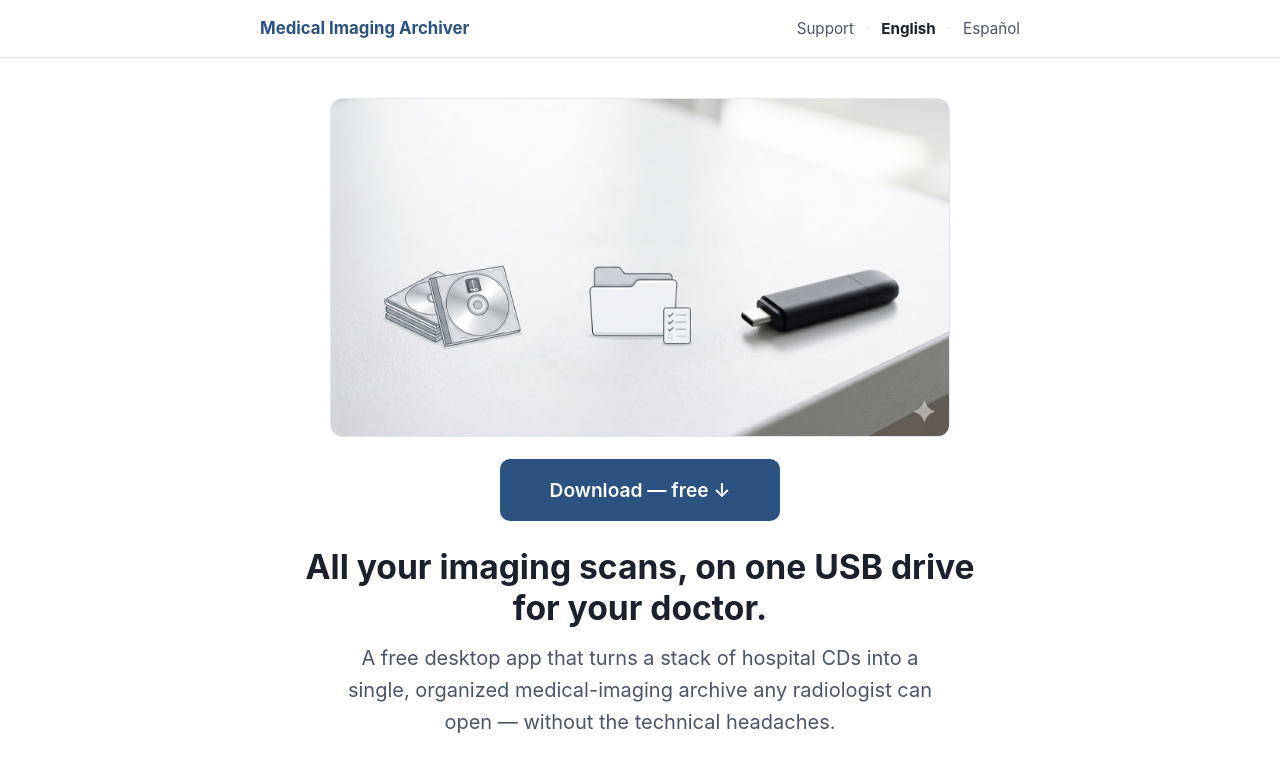
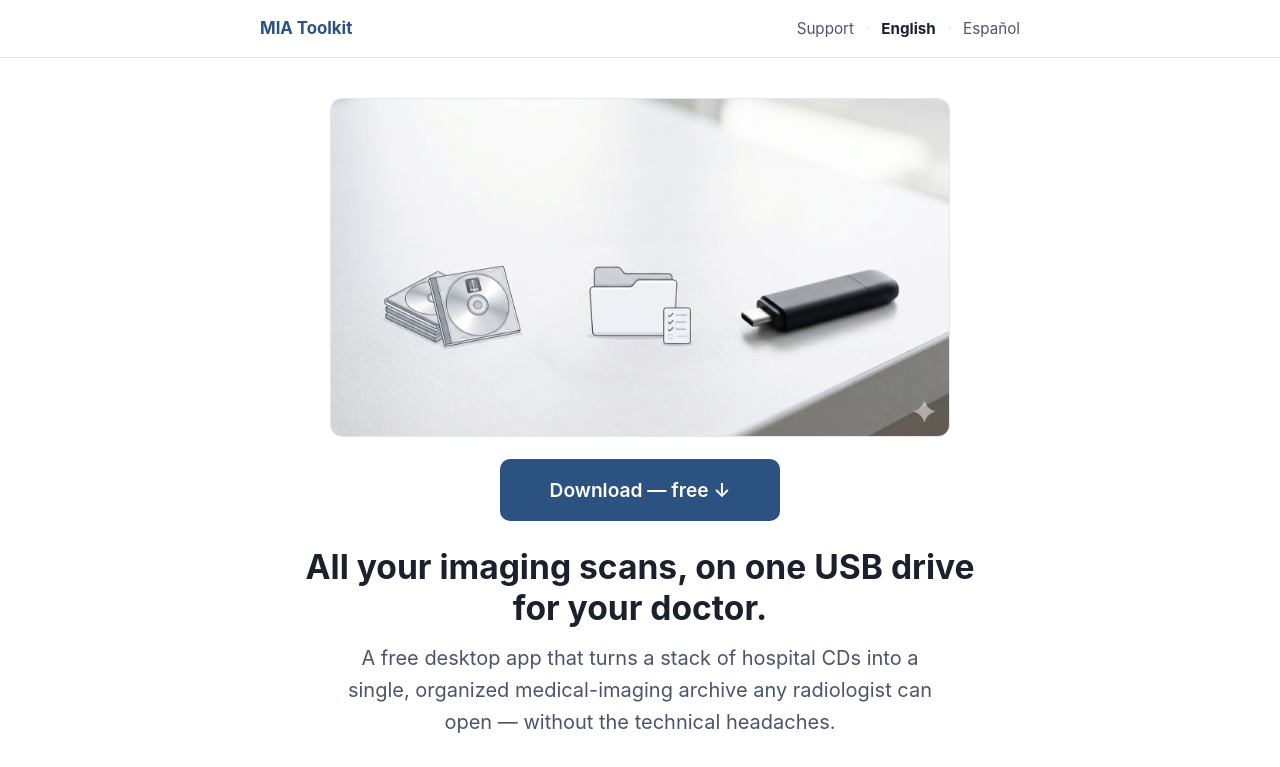
Before and after one commit to Fritanga-Collective/mia-toolkit, a plain HTML site: page website/index.html in a window 1280 px wide. Shown: the top 767 px of the page. Drawn offline with Linux system fonts and the light colour scheme.

Commit message:
Untrack the notes symlink; tidy site brand and doc links

```diff
--- a/website/index.html
+++ b/website/index.html
@@ -14,7 +14,7 @@
 <body>
   <header>
     <div class="wrap topbar">
-      <a class="brand" href="index.html">Medical Imaging Archiver</a>
+      <a class="brand" href="index.html">MIA Toolkit</a>
       <nav class="lang">
         <a href="support.html">Support</a>
         <span>·</span>
```
Also changed, not shown: website/support.html (+1 -1 lines), README.md, website/README.md, 1 other file.
